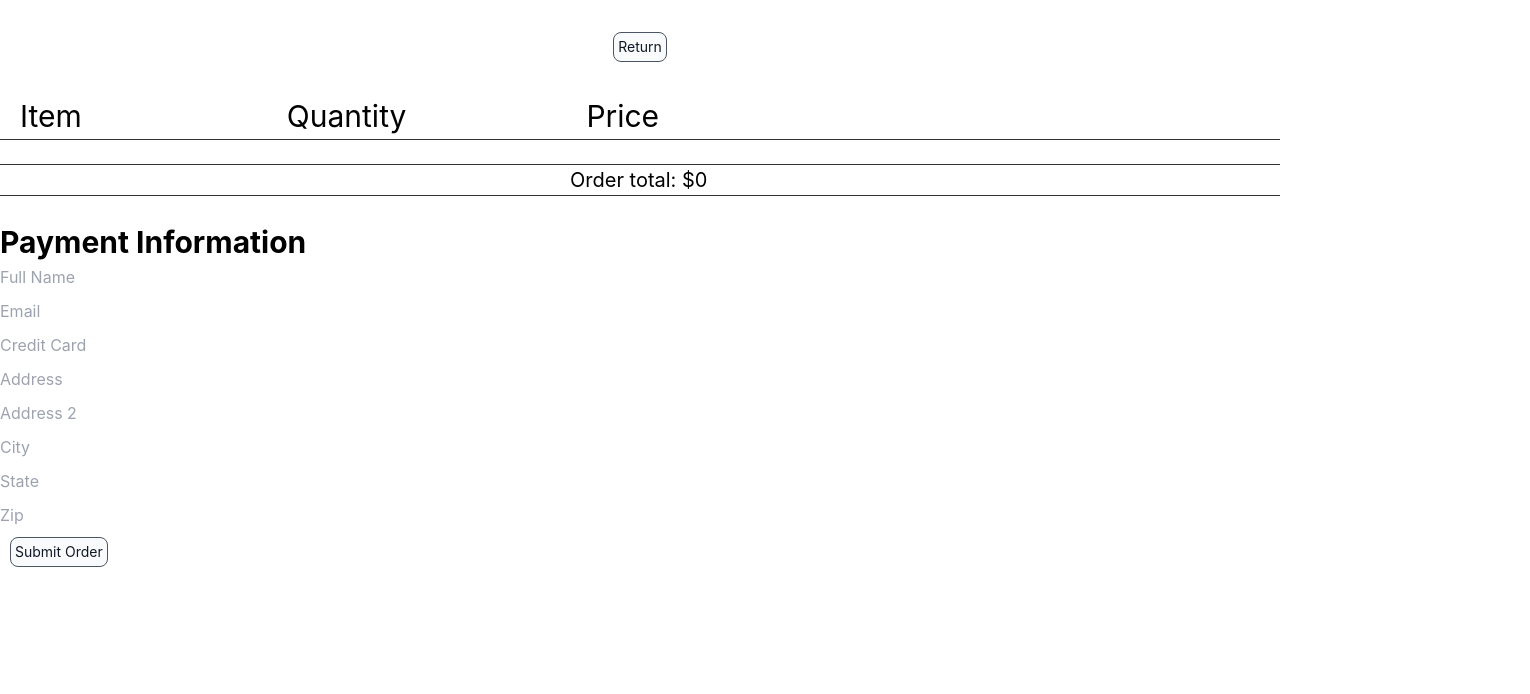
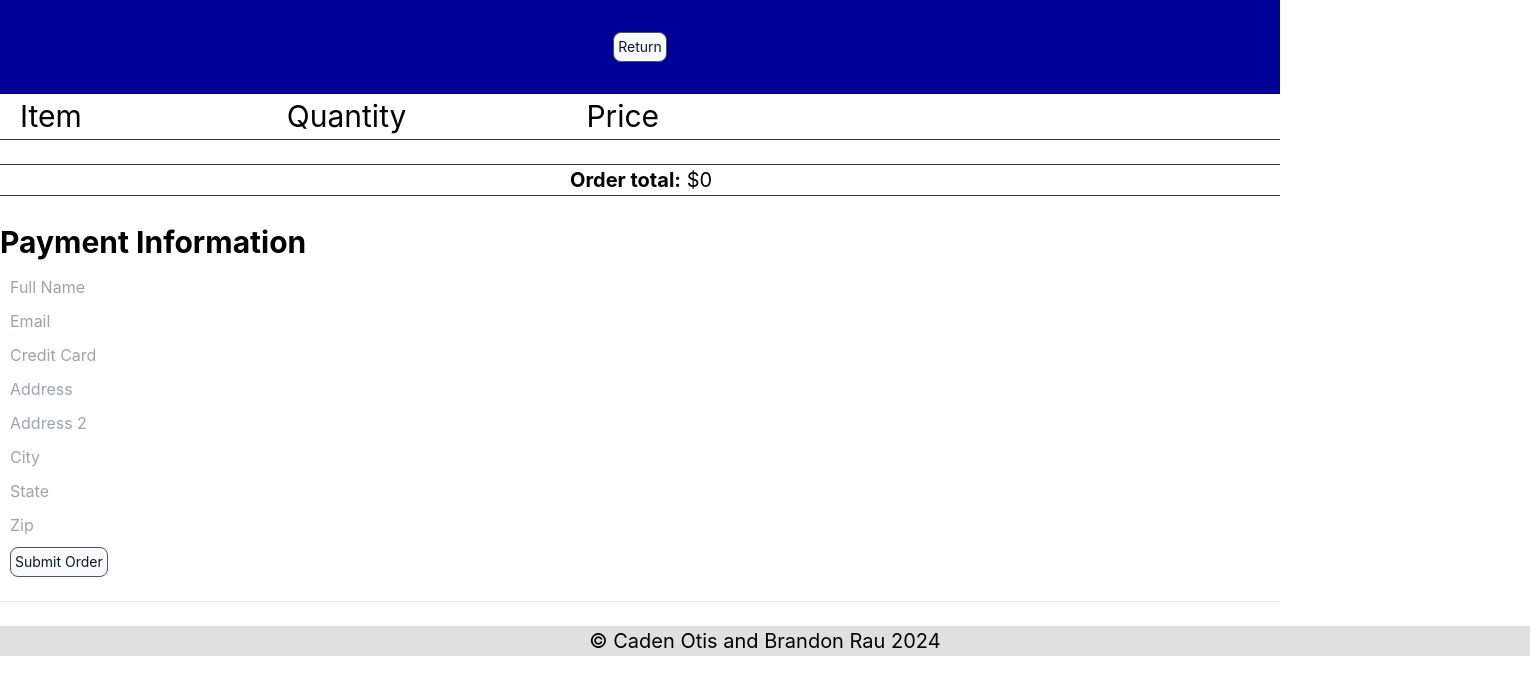
Before and after one commit to cadenrotis/COM-S-319-Assignments, a React (Create React App) app in the folder assignment_2/: page / in a window 1280 px wide. Both pictures are taken after a click on the button "Checkout". Shown: the top 694 px of the page, 1530 px wide, since content can reach past the window. Built offline with nearby package versions, Linux system fonts and the light colour scheme.

Commit message:
Updated the layout of the webpage

```diff
--- a/assignment_2/src/App.js
+++ b/assignment_2/src/App.js
@@ -105,10 +105,373 @@
             </div>
           </div>
         ))}
+        <div>
+          <footer class="b-footer">
+            <div>
+              <p
+                style={{
+                  textAlign: "center",
+                  fontSize: "20px",
+                  width: "1450px",
+                  display: "flex",
+                  justifyContent: "center",
+                  backgroundColor: "rgb(224, 224, 224)",
+                }}
+              >
+                &copy; Caden Otis and Brandon Rau 2024
+              </p>
+            </div>
+          </footer>
+        </div>
       </div>
     </div>
   );
 };
+
+//displays the browse view with all of the products
+function BrowseView({
+  ProductsCategory,
+  cart,
+  setCartQuantity,
+  query,
+  handleChange,
+  switchToCartView,
+  setQuery,
+  setProductsCategory,
+}) {
+  return (
+    <div>
+      <div
+        className="py-8"
+        style={{
+          display: "flex",
+          justifyContent: "center",
+          backgroundColor: "rgb(0, 0, 153)",
+        }}
+      >
+        <input
+          className="border border-gray-30 text-gray-900 text-sm rounded-lg
+focus:ring-blue-500 focus:border-blue-500 block w-1/11 p-1 dark:bg-white-700
+dark:border-gray-300 dark:placeholder-gray-400 dark:text-black
+dark:focus:ring-blue-500 dark:focus:border-blue-500"
+          type="search"
+          value={query}
+          onChange={handleChange}
+          placeholder="Search for a product"
+        />
+        <button
+          className="bg-gray-50 border border-gray-600 text-gray-900 text-sm rounded-lg p-1"
+          onClick={() => {
+            setQuery("");
+            setProductsCategory(Products.phones);
+          }}
+        >
+          Clear Search
+        </button>
+        <button
+          className="bg-gray-50 border border-gray-600 text-gray-900 text-sm rounded-lg p-1"
+          style={{ marginLeft: "50px" }}
+          onClick={switchToCartView}
+        >
+          Checkout
+        </button>
+      </div>
+      <div className="ml-5 p-1 xl:basis-4/5">
+        {render_products(ProductsCategory, cart, { setCartQuantity })}
+      </div>
+    </div>
+  );
+}
+
+//displays the cart
+function CartView({
+  cart,
+  switchToBrowseView,
+  noDuplicatesCart,
+  cartTotal,
+  handleSubmit,
+  register,
+  errors,
+  setDataF,
+  switchToConfirmView,
+}) {
+  //updates the hooks after the submit button for the payment information
+  const onSubmit = (data) => {
+    setDataF(data); //update dataF hook to contain the input data
+    switchToConfirmView(); //switch to the confirmation view
+  };
+
+  return (
+    <div>
+      <div
+        className="py-8"
+        style={{
+          display: "flex",
+          justifyContent: "center",
+          backgroundColor: "rgb(0, 0, 153)",
+        }}
+      >
+        <button
+          className="bg-gray-50 border border-gray-600 text-gray-900 text-sm rounded-lg p-1"
+          onClick={switchToBrowseView}
+        >
+          Return
+        </button>
+      </div>
+      <div style={{ display: "flex", justifyContent: "left" }}>
+        <p
+          style={{
+            marginLeft: "20px",
+            marginRight: "205px",
+            fontSize: "30px",
+          }}
+        >
+          Item
+        </p>
+        <p style={{ marginRight: "180px", fontSize: "30px" }}>Quantity</p>
+        <p style={{ fontSize: "30px" }}>Price</p>
+      </div>
+      <hr
+        style={{
+          height: "1px",
+          border: "none",
+          color: "#333",
+          backgroundColor: "#333",
+        }}
+      ></hr>
+      <div>{noDuplicatesCart()}</div>
+      <br />
+      <hr
+        style={{
+          height: "1px",
+          border: "none",
+          color: "#333",
+          backgroundColor: "#333",
+        }}
+      ></hr>
+      <div>
+        <p style={{ marginLeft: "570px", fontSize: "20px" }}>
+          <b>Order total:</b> ${cartTotal}
+        </p>
+      </div>
+      <hr
+        style={{
+          height: "1px",
+          border: "none",
+          color: "#333",
+          backgroundColor: "#333",
+        }}
+      ></hr>
+      <br />
+
+      <h1 style={{ fontSize: "30px", marginBottom: "10px" }}>
+        <b>Payment Information</b>
+      </h1>
+      <form onSubmit={handleSubmit(onSubmit)}>
+        <input
+          {...register("fullName", { required: true })}
+          placeholder="Full Name"
+          style={{ marginBottom: "10px", marginLeft: "10px" }}
+        />
+        {errors.fullName && <p>Full Name is required.</p>} <br></br>
+        <input
+          {...register("email", { required: true, pattern: /^\S+@\S+$/i })}
+          placeholder="Email"
+          style={{ marginBottom: "10px", marginLeft: "10px" }}
+        />
+        {errors.email && <p>Email is required.</p>} <br></br>
+        <input
+          {...register("creditCard", { required: true })}
+          placeholder="Credit Card"
+          style={{ marginBottom: "10px", marginLeft: "10px" }}
+        />
+        {errors.creditCard && <p>Credit Card is required.</p>} <br></br>
+        <input
+          {...register("address", { required: true })}
+          placeholder="Address"
+          style={{ marginBottom: "10px", marginLeft: "10px" }}
+        />
+        {errors.address && <p>Address is required.</p>} <br></br>
+        <input
+          {...register("address2")}
+          placeholder="Address 2"
+          style={{ marginBottom: "10px", marginLeft: "10px" }}
+        />{" "}
+        <br></br>
+        <input
+          {...register("city", { required: true })}
+          placeholder="City"
+          style={{ marginBottom: "10px", marginLeft: "10px" }}
+        />
+        {errors.city && <p>City is required.</p>} <br></br>
+        <input
+          {...register("state", { required: true })}
+          placeholder="State"
+          style={{ marginBottom: "10px", marginLeft: "10px" }}
+        />
+        {errors.state && <p>State is required.</p>} <br></br>
+        <input
+          {...register("zip", { required: true })}
+          placeholder="Zip"
+          style={{ marginBottom: "10px", marginLeft: "10px" }}
+        />
+        {errors.zip && <p>Zip is required.</p>} <br></br>
+        <button
+          className="bg-gray-50 border border-gray-600 text-gray-900 text-sm rounded-lg p-1"
+          style={{ marginLeft: "10px" }}
+          type="submit"
+        >
+          Submit Order
+        </button>
+      </form>
+      <br></br>
+      <hr></hr>
+      <br></br>
+      <div>
+          <footer class="b-footer">
+            <div>
+              <p
+                style={{
+                  textAlign: "center",
+                  fontSize: "20px",
+                  width: "1530px",
+                  display: "flex",
+                  justifyContent: "center",
+                  backgroundColor: "rgb(224, 224, 224)",
+                }}
+              >
+                &copy; Caden Otis and Brandon Rau 2024
+              </p>
+            </div>
+          </footer>
+        </div>
+    </div>
+  );
+}
+
+//displays a screen for the user to confirm their order
+function ConfirmView({
+  summaryOfCart,
+  cartTotal,
+  dataF,
+  switchToCartView,
+  switchToFreshBrowseView,
+}) {
+  const updateHooks = () => {
+    switchToCartView(); //switch back to the cart view
+  };
+
+  return (
+    <div>
+      <div
+        className="py-8"
+        style={{
+          display: "flex",
+          justifyContent: "center",
+          backgroundColor: "rgb(0, 0, 153)",
+        }}
+      >
+        <button
+          className="bg-gray-50 border border-gray-600 text-gray-900 text-sm rounded-lg p-1"
+          style={{ marginLeft: "50px" }}
+          onClick={switchToFreshBrowseView}
+        >
+          Go back to the Catalog (will remove everything from your cart)
+        </button>
+        <button
+          className="bg-gray-50 border border-gray-600 text-gray-900 text-sm rounded-lg p-1"
+          style={{
+            marginLeft: "50px",
+          }}
+          onClick={updateHooks}
+        >
+          Go back to cart
+        </button>
+      </div>
+      <div>
+        <h1
+          style={{
+            fontSize: "30px",
+            marginBottom: "10px",
+            textAlign: "center",
+          }}
+        >
+          <b>Order Summary</b>
+        </h1>
+        <div>{summaryOfCart()}</div>
+        <p style={{ textAlign: "center", fontSize: "20px" }}>
+          <b>Order total: ${cartTotal}</b>
+        </p>
+      </div>
+      <br></br>
+      <hr
+        style={{
+          height: "1px",
+          border: "none",
+          color: "#333",
+          backgroundColor: "#333",
+        }}
+      ></hr>
+      <br></br>
+      <h1
+        style={{ fontSize: "30px", marginBottom: "10px", textAlign: "center" }}
+      >
+        <b>Payment Summary</b>
+      </h1>
+      <h3 style={{ marginBottom: "10px", textAlign: "center" }}>
+        Name: <u>{dataF.fullName}</u>
+      </h3>
+      <p style={{ marginBottom: "10px", textAlign: "center" }}>
+        Email: <u>{dataF.email}</u>
+      </p>
+      <p style={{ marginBottom: "10px", textAlign: "center" }}>
+        Credit Card # (last four numbers show only):{" "}
+        <u>
+          {dataF.creditCard.substring(
+            dataF.creditCard.length - 4,
+            dataF.creditCard.length
+          )}
+        </u>
+      </p>
+      <p style={{ marginBottom: "10px", textAlign: "center" }}>
+        Address: <u>{dataF.address}</u>
+      </p>
+      <p style={{ marginBottom: "10px", textAlign: "center" }}>
+        Address 2 (optional): <u>{dataF.address2}</u>
+      </p>
+      <p style={{ marginBottom: "10px", textAlign: "center" }}>
+        City: <u>{dataF.city}</u>
+      </p>
+      <p style={{ marginBottom: "10px", textAlign: "center" }}>
+        State: <u>{dataF.state}</u>
+      </p>
+      <p style={{ marginBottom: "10px", textAlign: "center" }}>
+        Zip code: <u>{dataF.zip}</u>{" "}
+      </p>
+      <br></br>
+      <hr></hr>
+      <br></br>
+      <div>
+          <footer class="b-footer">
+            <div>
+              <p
+                style={{
+                  textAlign: "center",
+                  fontSize: "20px",
+                  width: "1530px",
+                  display: "flex",
+                  justifyContent: "center",
+                  backgroundColor: "rgb(224, 224, 224)",
+                }}
+              >
+                &copy; Caden Otis and Brandon Rau 2024
+              </p>
+            </div>
+          </footer>
+        </div>
+    </div>
+  );
+}
 
 const App = () => {
   // global states to handle the switching of views on the webpage
@@ -225,10 +588,18 @@
             src={el.image}
             width={150}
           />
-          <p style={{ marginRight: "250px", fontSize: "20px" }}>
+          <p
+            style={{
+              marginTop: "20px",
+              marginRight: "250px",
+              fontSize: "20px",
+            }}
+          >
             {howManyofThis(el.id)}
           </p>
-          <p style={{ fontSize: "20px" }}>${howManyofThis(el.id) * el.price}</p>
+          <p style={{ marginTop: "20px", fontSize: "20px" }}>
+            ${howManyofThis(el.id) * el.price}
+          </p>
         </div>
         <p style={{ marginLeft: "5px", fontSize: "20px" }}>{el.title}</p>
       </div>
@@ -282,256 +653,6 @@
     return cartItems;
   }
 
-  //displays the browse view with all of the products
-  function BrowseView() {
-    return (
-      <div>
-        <div
-          className="py-8"
-          style={{ display: "flex", justifyContent: "center" }}
-        >
-          <input
-            className="border border-gray-30 text-gray-900 text-sm rounded-lg
-focus:ring-blue-500 focus:border-blue-500 block w-1/11 p-1 dark:bg-white-700
-dark:border-gray-300 dark:placeholder-gray-400 dark:text-black
-dark:focus:ring-blue-500 dark:focus:border-blue-500"
-            type="search"
-            value={query}
-            onChange={handleChange}
-            placeholder="Search for a product"
-          />
-          <button
-            className="bg-gray-50 border border-gray-600 text-gray-900 text-sm rounded-lg p-1"
-            onClick={() => {
-              setQuery("");
-              setProductsCategory(Products.phones);
-            }}
-          >
-            Clear Search
-          </button>
-          <button
-            className="bg-gray-50 border border-gray-600 text-gray-900 text-sm rounded-lg p-1"
-            style={{ marginLeft: "50px" }}
-            onClick={switchToCartView}
-          >
-            Checkout
-          </button>
-        </div>
-        <div className="ml-5 p-1 xl:basis-4/5">
-          {render_products(ProductsCategory, cart, { setCartQuantity })}
-        </div>
-      </div>
-    );
-  }
-
-  //displays the cart
-  function CartView() {
-    const onSubmit = (data) => {
-      console.log(data); // log all data
-      console.log(data.fullName); // log only fullname
-
-      // update hooks
-      setDataF(data); //update dataF hook to contain the input data
-      switchToConfirmView(); //switch to the confirmation view
-    };
-
-    return (
-      <div>
-        <div
-          className="py-8"
-          style={{ display: "flex", justifyContent: "center" }}
-        >
-          <button
-            className="bg-gray-50 border border-gray-600 text-gray-900 text-sm rounded-lg p-1"
-            onClick={switchToBrowseView}
-          >
-            Return
-          </button>
-        </div>
-        <div style={{ display: "flex", justifyContent: "left" }}>
-          <p
-            style={{
-              marginLeft: "20px",
-              marginRight: "205px",
-              fontSize: "30px",
-            }}
-          >
-            Item
-          </p>
-          <p style={{ marginRight: "180px", fontSize: "30px" }}>Quantity</p>
-          <p style={{ fontSize: "30px" }}>Price</p>
-        </div>
-        <hr
-          style={{
-            height: "1px",
-            border: "none",
-            color: "#333",
-            backgroundColor: "#333",
-          }}
-        ></hr>
-        <div>{noDuplicatesCart()}</div>
-        <br />
-        <hr
-          style={{
-            height: "1px",
-            border: "none",
-            color: "#333",
-            backgroundColor: "#333",
-          }}
-        ></hr>
-        <div>
-          <p style={{ marginLeft: "570px", fontSize: "20px" }}>
-            Order total: ${cartTotal}
-          </p>
-        </div>
-        <hr
-          style={{
-            height: "1px",
-            border: "none",
-            color: "#333",
-            backgroundColor: "#333",
-          }}
-        ></hr>
-        <br />
-
-        <h1 style={{ fontSize: "30px" }}>
-          <b>Payment Information</b>
-        </h1>
-        <form onSubmit={handleSubmit(onSubmit)}>
-          <input
-            {...register("fullName", { required: true })}
-            placeholder="Full Name"
-            style={{ marginBottom: "10px" }}
-          />
-          {errors.fullName && <p>Full Name is required.</p>} <br></br>
-          <input
-            {...register("email", { required: true, pattern: /^\S+@\S+$/i })}
-            placeholder="Email"
-            style={{ marginBottom: "10px" }}
-          />
-          {errors.email && <p>Email is required.</p>} <br></br>
-          <input
-            {...register("creditCard", { required: true })}
-            placeholder="Credit Card"
-            style={{ marginBottom: "10px" }}
-          />
-          {errors.creditCard && <p>Credit Card is required.</p>} <br></br>
-          <input
-            {...register("address", { required: true })}
-            placeholder="Address"
-            style={{ marginBottom: "10px" }}
-          />
-          {errors.address && <p>Address is required.</p>} <br></br>
-          <input
-            {...register("address2")}
-            placeholder="Address 2"
-            style={{ marginBottom: "10px" }}
-          />{" "}
-          <br></br>
-          <input
-            {...register("city", { required: true })}
-            placeholder="City"
-            style={{ marginBottom: "10px" }}
-          />
-          {errors.city && <p>City is required.</p>} <br></br>
-          <input
-            {...register("state", { required: true })}
-            placeholder="State"
-            style={{ marginBottom: "10px" }}
-          />
-          {errors.state && <p>State is required.</p>} <br></br>
-          <input
-            {...register("zip", { required: true })}
-            placeholder="Zip"
-            style={{ marginBottom: "10px" }}
-          />
-          {errors.zip && <p>Zip is required.</p>} <br></br>
-          <button
-            className="bg-gray-50 border border-gray-600 text-gray-900 text-sm rounded-lg p-1"
-            style={{ marginLeft: "10px" }}
-            type="submit"
-          >
-            Submit Order
-          </button>
-        </form>
-      </div>
-    );
-  }
-
-  //displays a screen for the user to confirm their order
-  function ConfirmView() {
-    const updateHooks = () => {
-      switchToCartView(); //switch back to the cart view
-    };
-
-    return (
-      <div>
-        <div
-          className="py-8"
-          style={{ display: "flex", justifyContent: "center" }}
-        >
-          <button
-            className="bg-gray-50 border border-gray-600 text-gray-900 text-sm rounded-lg p-1"
-            style={{ marginLeft: "50px" }}
-            onClick={switchToFreshBrowseView}
-          >
-            Go back to the Catalog (will remove everything from your cart)
-          </button>
-        </div>
-        <h1 style={{ fontSize: "30px", marginBottom: "10px", textAlign: "center"}}>
-          <b>Order Summary</b>
-        </h1>
-        <div>{summaryOfCart()}</div>
-        <p style={{textAlign: "center", fontSize: "20px"}}>
-          <b>Order total: ${cartTotal}</b>
-        </p>
-        <br></br>
-        <h1 style={{ fontSize: "30px", marginBottom: "10px" }}>
-          <b>Payment Summary</b>
-        </h1>
-        <h3 style={{ marginBottom: "10px" }}>
-          Name: <u>{dataF.fullName}</u>
-        </h3>
-        <p style={{ marginBottom: "10px" }}>
-          Email: <u>{dataF.email}</u>
-        </p>
-        <p style={{ marginBottom: "10px" }}>
-          Credit Card # (last four numbers show only): <u>{dataF.creditCard.substring(dataF.creditCard.length-4, dataF.creditCard.length)}</u>
-        </p>
-        <p style={{ marginBottom: "10px" }}>
-          Address: <u>{dataF.address}</u>
-        </p>
-        <p style={{ marginBottom: "10px" }}>
-          Address 2 (optional): <u>{dataF.address2}</u>
-        </p>
-        <p style={{ marginBottom: "10px" }}>
-          City: <u>{dataF.city}</u>
-        </p>
-        <p style={{ marginBottom: "10px" }}>
-          State: <u>{dataF.state}</u>
-        </p>
-        <p style={{ marginBottom: "10px" }}>
-          Zip code: <u>{dataF.zip}</u>{" "}
-        </p>
-
-        <div
-          className="py-8"
-          style={{ display: "flex", justifyContent: "center" }}
-        >
-          <button
-            className="bg-gray-50 border border-gray-600 text-gray-900 text-sm rounded-lg p-1"
-            style={{
-              marginLeft: "50px",
-            }}
-            onClick={updateHooks}
-          >
-            Go back to cart
-          </button>
-        </div>
-      </div>
-    );
-  }
-
   // functions that handle the switching between the three views
   const switchToBrowseView = () => {
     if (browseView === false) setBrowseView(true);
@@ -546,17 +667,17 @@
       setBrowseView(true);
       setCartQuantity([]); //reset the cart to an empty array
       setDataF([]); //clear the input data for payment information
-      console.log("In fresh browse view" + dataF);
-    }
-    else setBrowseView(false);
+    } else setBrowseView(false);
 
     setCartView(false);
     setConfirmView(false);
   };
 
   const switchToCartView = () => {
-    if (cartView === false) setCartView(true);
-    else setCartView(false);
+    if (cartView === false) {
+      setCartView(true);
+      console.log("In cart view" + dataF);
+    } else setCartView(false);
 
     setBrowseView(false);
     setConfirmView(false);
@@ -567,16 +688,46 @@
     else setConfirmView(false);
     console.log("In confirm view" + dataF);
 
-
     setBrowseView(false);
     setCartView(false);
   };
 
   return (
     <div>
-      {browseView && <BrowseView />}
-      {cartView && <CartView />}
-      {confirmView && <ConfirmView />}
+      {browseView && (
+        <BrowseView
+          ProductsCategory={ProductsCategory}
+          cart={cart}
+          setCartQuantity={setCartQuantity}
+          query={query}
+          handleChange={handleChange}
+          switchToCartView={switchToCartView}
+          setQuery={setQuery}
+          setProductsCategory={setProductsCategory}
+        />
+      )}
+      {cartView && (
+        <CartView
+          cart={cart}
+          switchToBrowseView={switchToBrowseView}
+          noDuplicatesCart={noDuplicatesCart}
+          cartTotal={cartTotal}
+          handleSubmit={handleSubmit}
+          register={register}
+          errors={errors}
+          setDataF={setDataF}
+          switchToConfirmView={switchToConfirmView}
+        />
+      )}
+      {confirmView && (
+        <ConfirmView
+          summaryOfCart={summaryOfCart}
+          cartTotal={cartTotal}
+          dataF={dataF}
+          switchToCartView={switchToCartView}
+          switchToFreshBrowseView={switchToFreshBrowseView}
+        />
+      )}
     </div>
   );
 };
```
